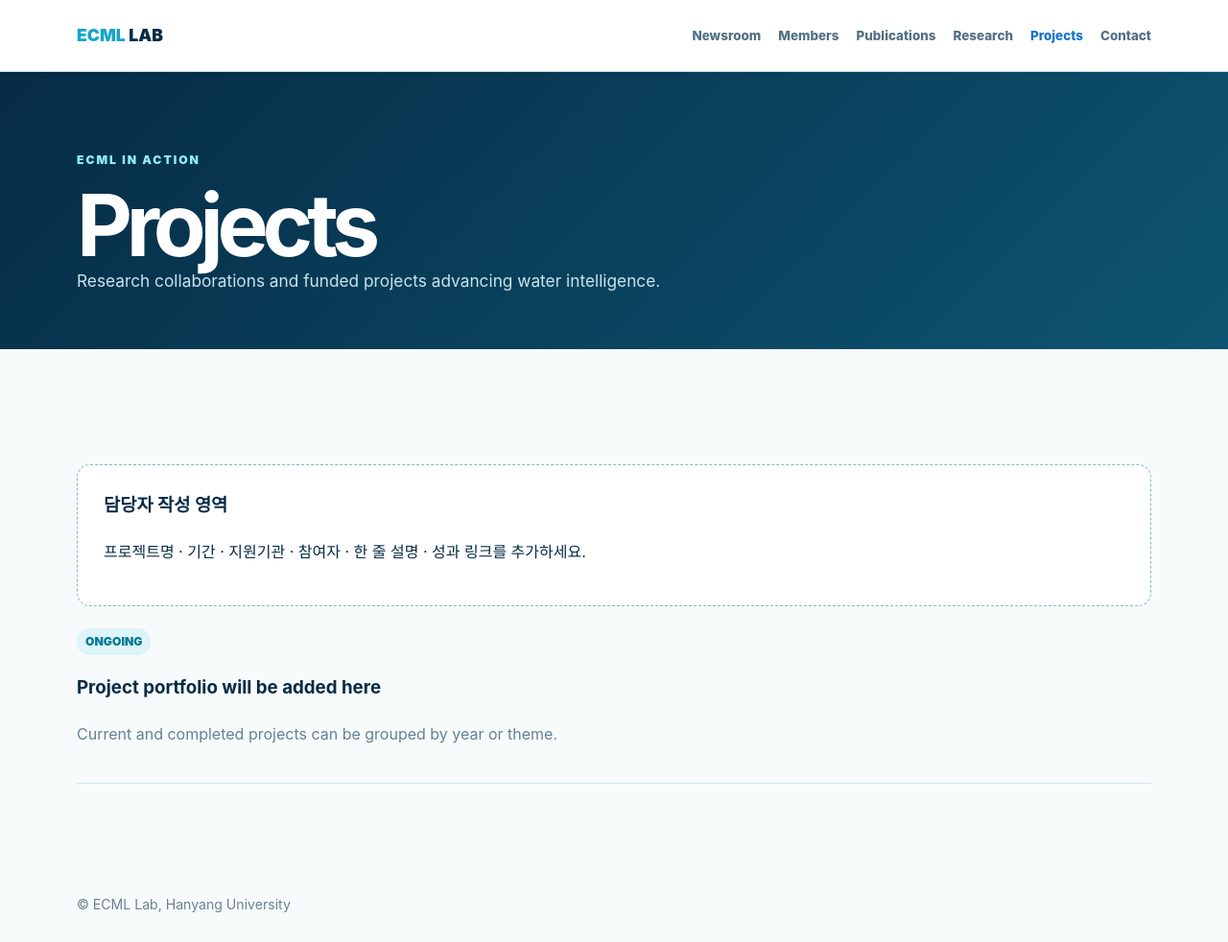
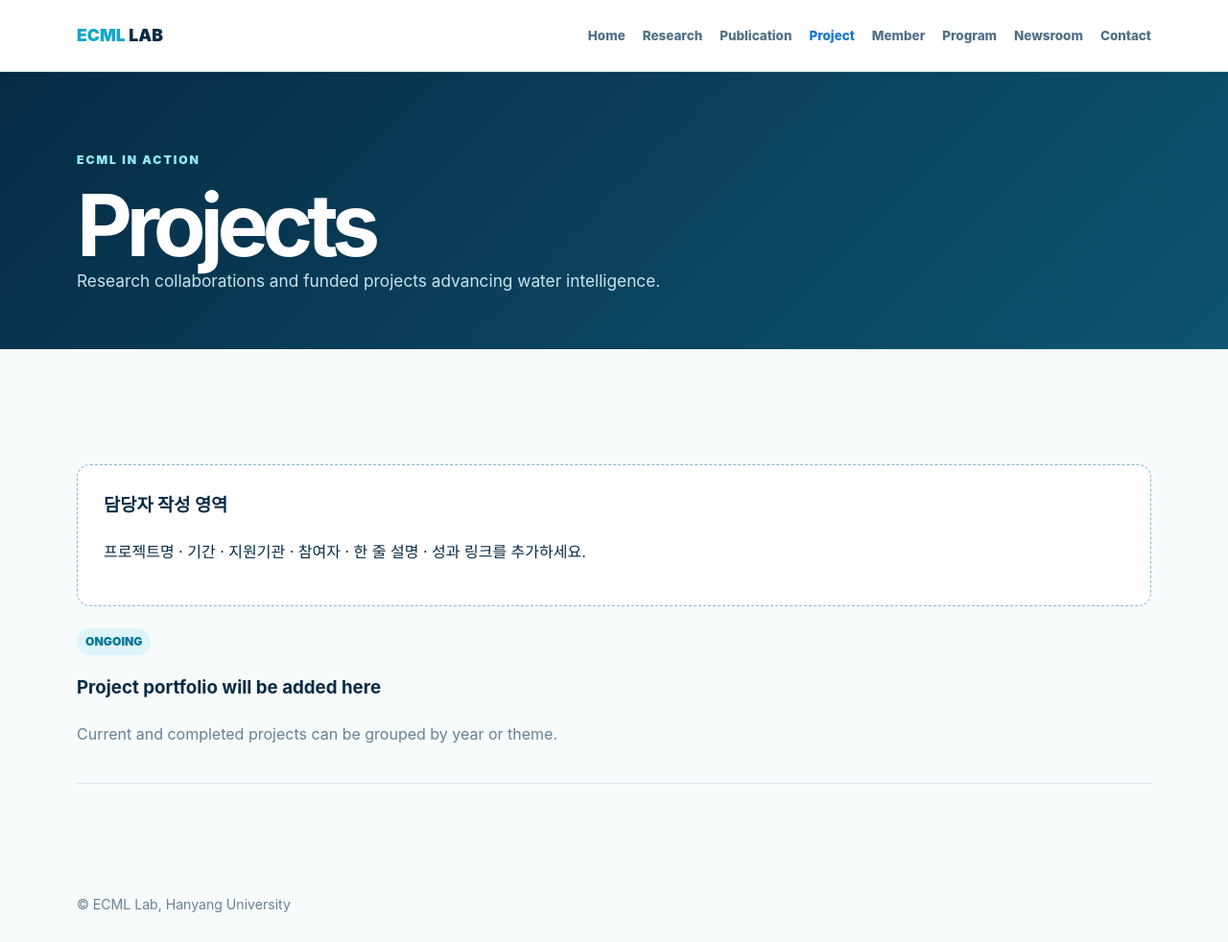
Before and after one commit to ecml-hyu/ecml-hyu.github.io, a Jekyll site: the page built from projects.html, in a window 1280 px wide and 982 px high. Shown: the whole window at 96% size. Built offline with Jekyll 4.4.1, drawn with Linux system fonts in a browser that asks for light colours.

Commit message:
Reorder navigation and add Program link

```diff
--- a/_includes/nav.html
+++ b/_includes/nav.html
@@ -2,11 +2,15 @@
   내비게이션 항목은 아래 한 줄에서만 관리한다. "파일명:표시이름" 형식.
   현재 페이지에는 sindoll2 님이 만든 .active 클래스가 자동으로 붙는다.
 {%- endcomment -%}
-{%- assign nav_items = "newsroom.html:Newsroom,members.html:Members,publications.html:Publications,research.html:Research,projects.html:Projects,contact.html:Contact" | split: "," -%}
+{%- assign nav_items = "index.html:Home,research.html:Research,publications.html:Publication,projects.html:Project,members.html:Member,program.html:Program,newsroom.html:Newsroom,contact.html:Contact" | split: "," -%}
 <nav class="wrap"><a class="brand" href="{{ '/' | relative_url }}"><i>ECML</i> LAB</a><div class="links">
 {%- for entry in nav_items -%}
 {%- assign parts = entry | split: ":" -%}
+{%- if parts[0] == "index.html" -%}
+{%- assign target = "/" -%}
+{%- else -%}
 {%- assign target = parts[0] | prepend: "/" -%}
+{%- endif -%}
 <a {% if page.url == target %}class="active" {% endif %}href="{{ target | relative_url }}">{{ parts[1] }}</a>
 {%- endfor -%}
 </div></nav>
```
